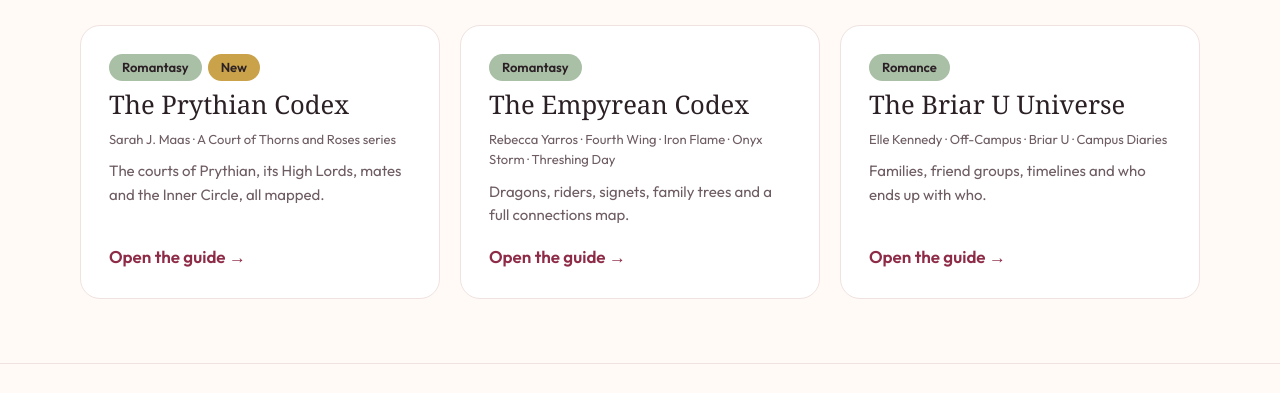
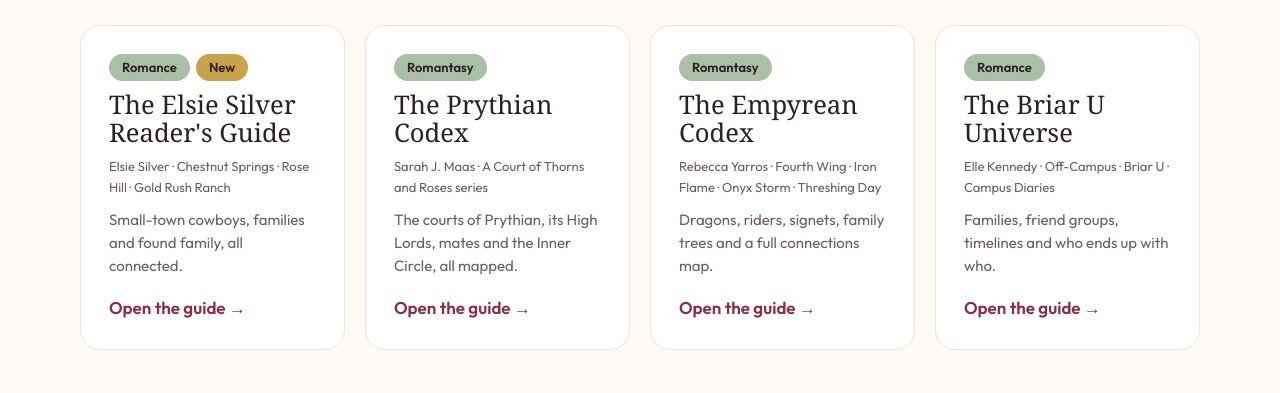
Before and after one commit to bambictz/bambictz.github.io, a plain HTML site: page index.html in a window 1280 px wide. Both pictures are taken after a click on the link "Guides". Shown: the part 249-642 px from the top of the page. Drawn offline with Linux system fonts and the light colour scheme; a web font is replaced by a local one.

Commit message:
Add files via upload

```diff
--- a/index.html
+++ b/index.html
@@ -407,8 +407,15 @@
       <div class="cards">
         <!-- To add a guide: copy one <a class="card"> block, then change the link, tags, title, author line and description.
              Move the "New" tag to whichever guide is newest. -->
+        <a class="card" href="elsie-silver-guide/">
+          <span class="tags"><span class="tag">Romance</span><span class="tag tag-new">New</span></span>
+          <h3>The Elsie Silver Reader's Guide</h3>
+          <span class="meta">Elsie Silver · Chestnut Springs · Rose Hill · Gold Rush Ranch</span>
+          <p>Small-town cowboys, families and found family, all connected.</p>
+          <span class="go">Open the guide →</span>
+        </a>
         <a class="card" href="Acotar-codex/">
-          <span class="tags"><span class="tag">Romantasy</span><span class="tag tag-new">New</span></span>
+          <span class="tags"><span class="tag">Romantasy</span></span>
           <h3>The Prythian Codex</h3>
           <span class="meta">Sarah J. Maas · A Court of Thorns and Roses series</span>
           <p>The courts of Prythian, its High Lords, mates and the Inner Circle, all mapped.</p>
```
